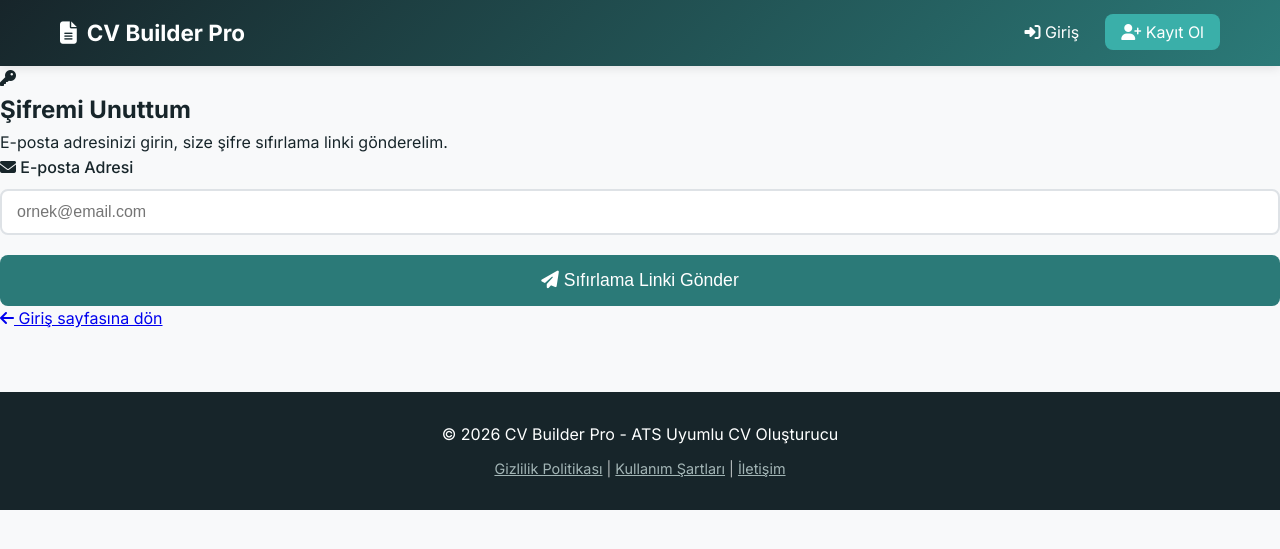
After one commit to dead1yghost/cv-builder, a PHP site: page /forgot-password in a window 1280 px wide. The commit adds this page. Shown: the top 549 px of the page. Run offline with PHP 8.4, Linux system fonts and the light colour scheme.

```diff
--- /dev/null
+++ b/add_reset_columns.sql
@@ -0,0 +1,4 @@
+-- Add password reset columns to users table
+ALTER TABLE users
+ADD COLUMN reset_token VARCHAR(64) NULL,
+ADD COLUMN reset_token_expiry DATETIME NULL;
--- /dev/null
+++ b/forgot-password.php
@@ -0,0 +1,100 @@
+<?php
+$pageTitle = 'Şifremi Unuttum';
+require_once 'config.php';
+
+// If already logged in, redirect to dashboard
+if (isLoggedIn()) {
+    redirect('dashboard');
+}
+
+$error = '';
+$success = '';
+
+if ($_SERVER['REQUEST_METHOD'] === 'POST' && csrf_check()) {
+    $email = trim($_POST['email'] ?? '');
+
+    if (empty($email)) {
+        $error = 'E-posta adresi gereklidir.';
+    } elseif (!filter_var($email, FILTER_VALIDATE_EMAIL)) {
+        $error = 'Geçerli bir e-posta adresi girin.';
+    } else {
+        // Check if user exists
+        $stmt = db()->prepare("SELECT id, full_name FROM users WHERE email = ?");
+        $stmt->execute([$email]);
+        $user = $stmt->fetch();
+
+        if ($user) {
+            // Generate reset token
+            $token = bin2hex(random_bytes(32));
+            $expiry = date('Y-m-d H:i:s', strtotime('+1 hour'));
+
+            // Save token to database
+            $stmt = db()->prepare("UPDATE users SET reset_token = ?, reset_token_expiry = ? WHERE id = ?");
+            $stmt->execute([$token, $expiry, $user['id']]);
+
+            // Create reset link
+            $resetLink = "http://" . $_SERVER['HTTP_HOST'] . "/reset-password?token=" . $token;
+
+            // In production, send email here
+            // For now, show the link (development mode)
+            $success = "Şifre sıfırlama linki oluşturuldu. <br><br>
+                       <strong>Geliştirme Modu:</strong><br>
+                       <a href='$resetLink' style='color: var(--primary);'>$resetLink</a><br><br>
+                       <small style='color: var(--text-muted);'>Üretim ortamında bu link e-posta ile gönderilecektir.</small>";
+        } else {
+            // Don't reveal if email exists or not (security)
+            $success = "Eğer bu e-posta adresi sistemde kayıtlıysa, şifre sıfırlama linki gönderilecektir.";
+        }
+    }
+}
+
+require_once 'header.php';
+?>
+
+<div class="auth-container">
+    <div class="auth-card">
+        <div class="auth-header">
+            <i class="fas fa-key"></i>
+            <h2>Şifremi Unuttum</h2>
+            <p>E-posta adresinizi girin, size şifre sıfırlama linki gönderelim.</p>
+        </div>
+
+        <?php if ($error): ?>
+            <div class="alert alert-danger">
+                <i class="fas fa-exclamation-circle"></i> <?= e($error) ?>
+            </div>
+        <?php endif; ?>
+
+        <?php if ($success): ?>
+            <div class="alert alert-success">
+                <i class="fas fa-check-circle"></i> <?= $success ?>
+            </div>
+        <?php endif; ?>
+
+        <?php if (!$success): ?>
+        <form method="POST" class="auth-form">
+            <input type="hidden" name="csrf_token" value="<?= csrf_token() ?>">
+
+            <div class="form-group">
+                <label class="form-label">
+                    <i class="fas fa-envelope"></i> E-posta Adresi
+                </label>
+                <input type="email" name="email" class="form-control" required
+                       placeholder="ornek@email.com" value="<?= e($_POST['email'] ?? '') ?>">
+            </div>
+
+            <button type="submit" class="btn btn-primary btn-lg btn-block">
+                <i class="fas fa-paper-plane"></i> Sıfırlama Linki Gönder
+            </button>
+        </form>
+        <?php endif; ?>
+
+        <div class="auth-footer">
+            <p>
+                <a href="login"><i class="fas fa-arrow-left"></i> Giriş sayfasına dön</a>
+            </p>
+        </div>
+    </div>
+</div>
+
+<?php require_once 'footer.php'; ?>
--- a/login.php
+++ b/login.php
@@ -78,6 +78,10 @@ require_once 'header.php';
                     </form>
 
                     <p class="text-center mt-2">
+                        <a href="forgot-password"><i class="fas fa-key"></i> Şifremi Unuttum</a>
+                    </p>
+
+                    <p class="text-center mt-2">
                         Hesabınız yok mu? <a href="register">Kayıt Olun</a>
                     </p>
                 </div>
```
Also changed, not shown: profile.php (+12 -20 lines), reset-password.php (added, +104 -0 lines).
